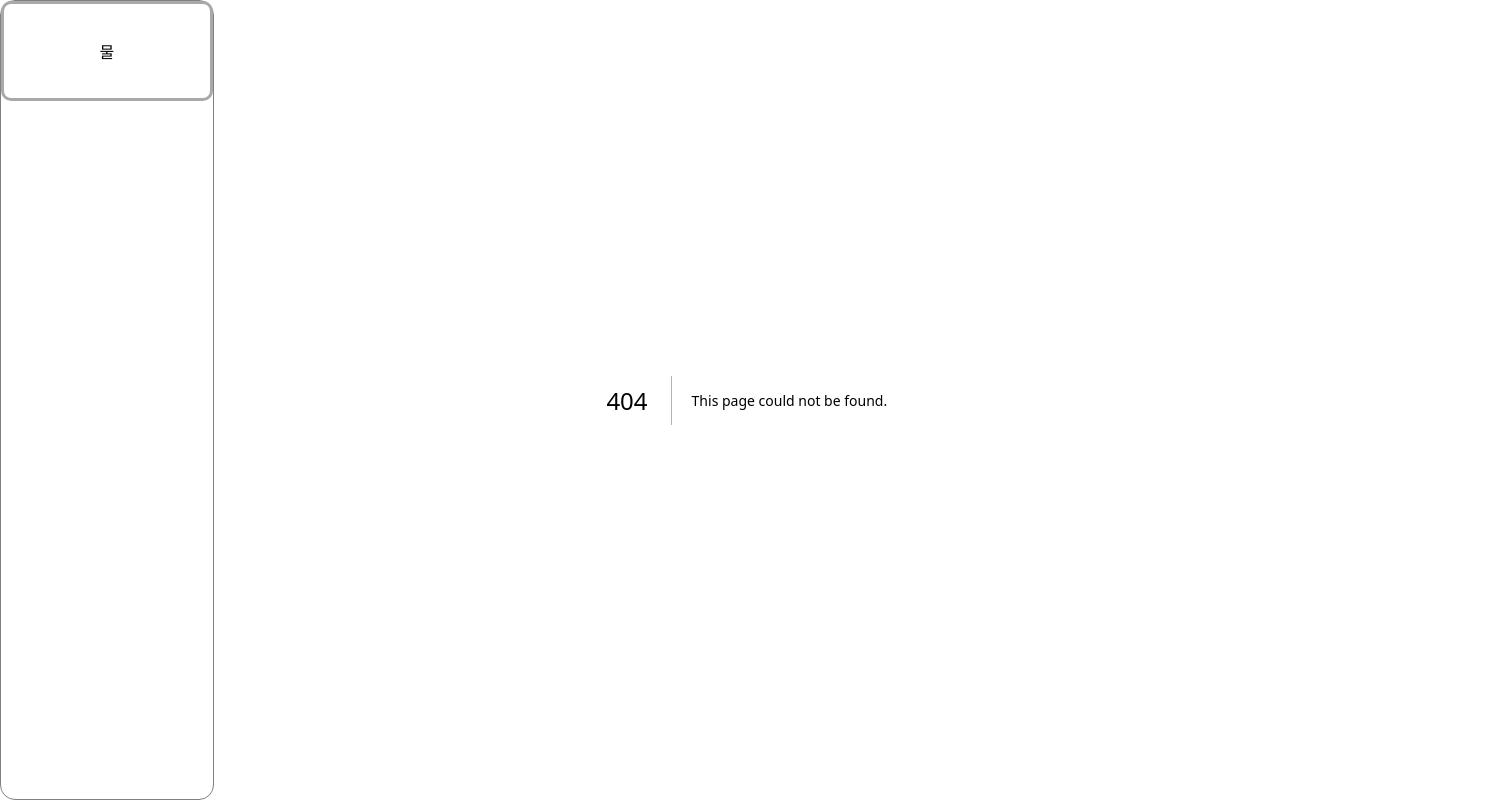
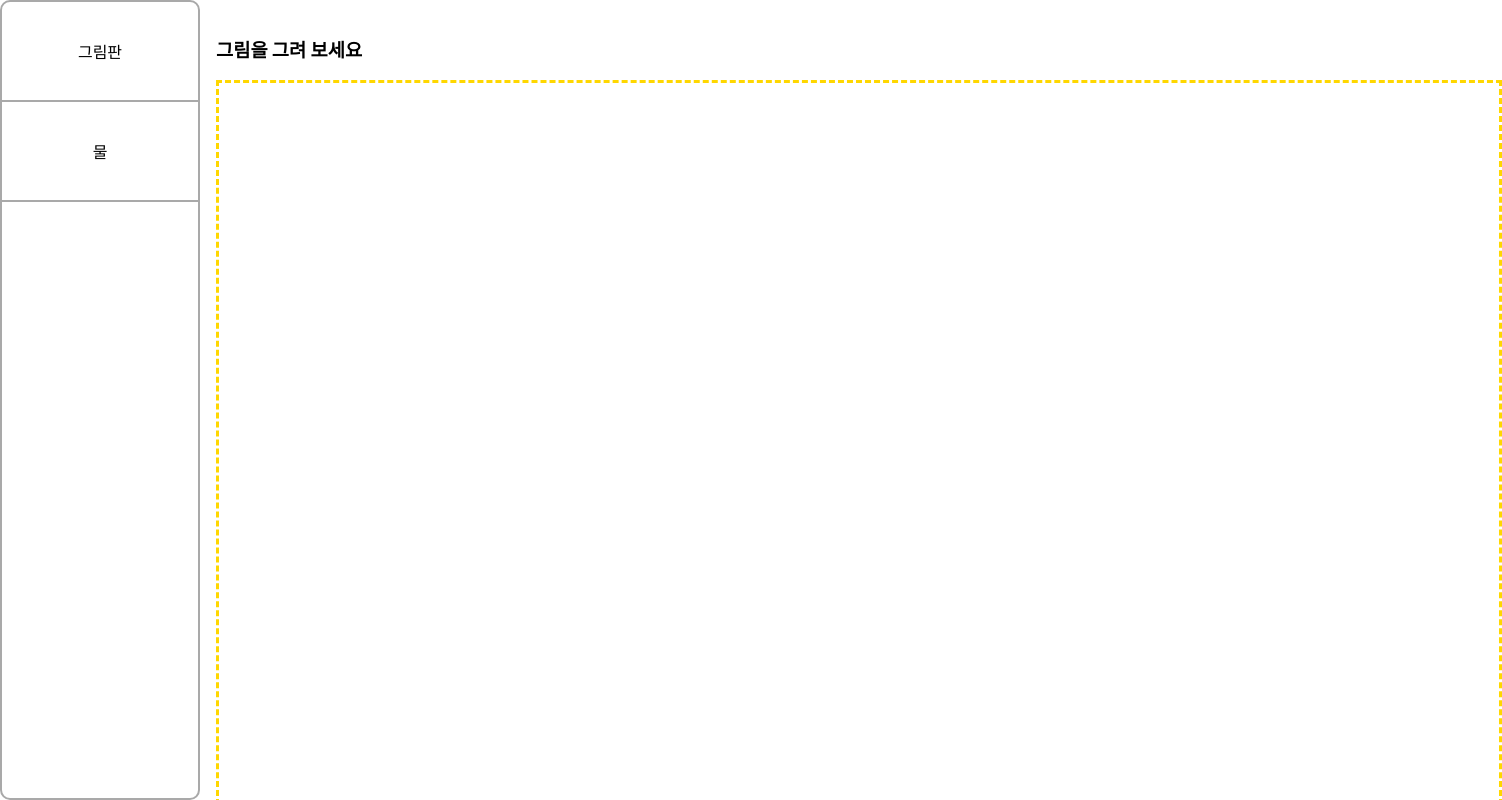
Before and after one commit to sadie100/Interaction, a Next.js app: page /canvas in a window 1280 px wide. Before the commit this address had no page. Shown: the top 800 px of the page, 1502 px wide, since content can reach past the window. Built offline with nearby package versions, Linux system fonts and the light colour scheme.

Commit message:
feat : 그림판 생성

```diff
--- a/components/Navbar/index.tsx
+++ b/components/Navbar/index.tsx
@@ -9,6 +9,7 @@ type NavLinkProps = {
 export default function Navbar() {
   return (
     <NavbarWrapper>
+      <NavLink href="/canvas">그림판</NavLink>
       <NavLink href="/water">물</NavLink>
     </NavbarWrapper>
   );
--- /dev/null
+++ b/pages/canvas/canvas.module.scss
@@ -0,0 +1,7 @@
+.section {
+  padding: 1rem;
+}
+
+.canvas {
+  border: 3px dashed gold;
+}
--- /dev/null
+++ b/pages/canvas/index.tsx
@@ -0,0 +1,62 @@
+import { SyntheticEvent, useEffect, useRef, useState } from "react";
+import styles from "./canvas.module.scss";
+
+const Canvas = () => {
+  const canvasRef = useRef<HTMLCanvasElement>(null);
+  const contextRef = useRef<CanvasRenderingContext2D>(null);
+
+  const [ctx, setCtx] = useState<CanvasRenderingContext2D>();
+  const [isDrawing, setIsDrawing] = useState(false);
+
+  useEffect(() => {
+    const canvas = canvasRef.current;
+    if (!canvas) return;
+    canvas.width = window.innerWidth;
+    canvas.height = window.innerHeight;
+
+    const context = canvas.getContext("2d");
+    if (!context) return;
+    context.strokeStyle = "black"; //선의 색
+    context.lineWidth = 2.5; //선의 굵기
+    contextRef.current = context;
+
+    setCtx(contextRef.current);
+  }, []);
+
+  const startDrawing = () => {
+    setIsDrawing(true);
+  };
+
+  const finishDrawing = () => {
+    setIsDrawing(false);
+  };
+
+  const drawing = ({ nativeEvent }: { nativeEvent: MouseEvent }) => {
+    const { offsetX, offsetY } = nativeEvent;
+
+    if (ctx) {
+      if (!isDrawing) {
+        ctx.beginPath();
+        ctx.moveTo(offsetX, offsetY);
+      } else {
+        ctx.lineTo(offsetX, offsetY);
+        ctx.stroke();
+      }
+    }
+  };
+  return (
+    <section className={styles.section}>
+      <h1>그림을 그려 보세요</h1>
+      <canvas
+        ref={canvasRef}
+        className={styles.canvas}
+        onMouseDown={startDrawing}
+        onMouseUp={finishDrawing}
+        onMouseMove={drawing}
+        onMouseLeave={finishDrawing}
+      />
+    </section>
+  );
+};
+
+export default Canvas;
--- a/pages/index.tsx
+++ b/pages/index.tsx
@@ -1,7 +1,7 @@
 import type { NextPage } from "next";
 
 const Home: NextPage = () => {
-  return <>홈 페이지</>;
+  return <>click the nav bars</>;
 };
 
 export default Home;
--- a/styles/Home.module.scss
+++ b/styles/Home.module.scss
@@ -16,19 +16,20 @@
   min-width: 200px;
   height: 100%;
   min-height: 100vh;
-  border: 1px solid gray;
+  border: 2px solid darkgray;
   display: flex;
   flex-direction: column;
-  border-radius: 15px;
+  border-radius: 10px;
+  overflow: hidden;
 }
 
 .navLink {
   height: 100px;
-  border: 3px solid darkgray;
-  border-radius: 10px;
   display: flex;
   justify-content: center;
   align-items: center;
+  border: none;
+  border-bottom: 2px solid darkgray;
 }
 
 .article {
```
